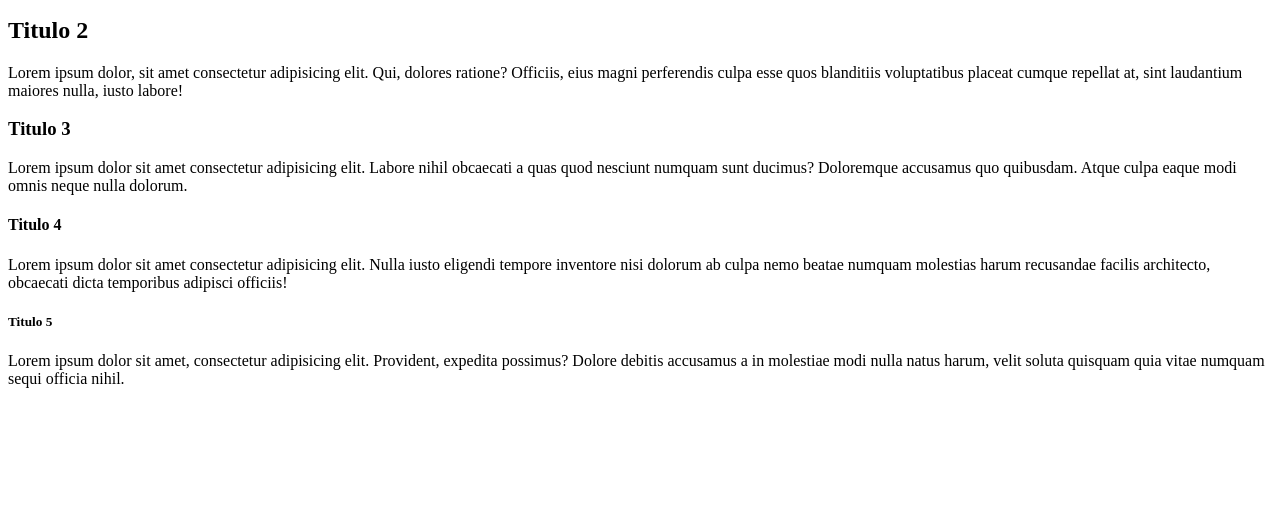
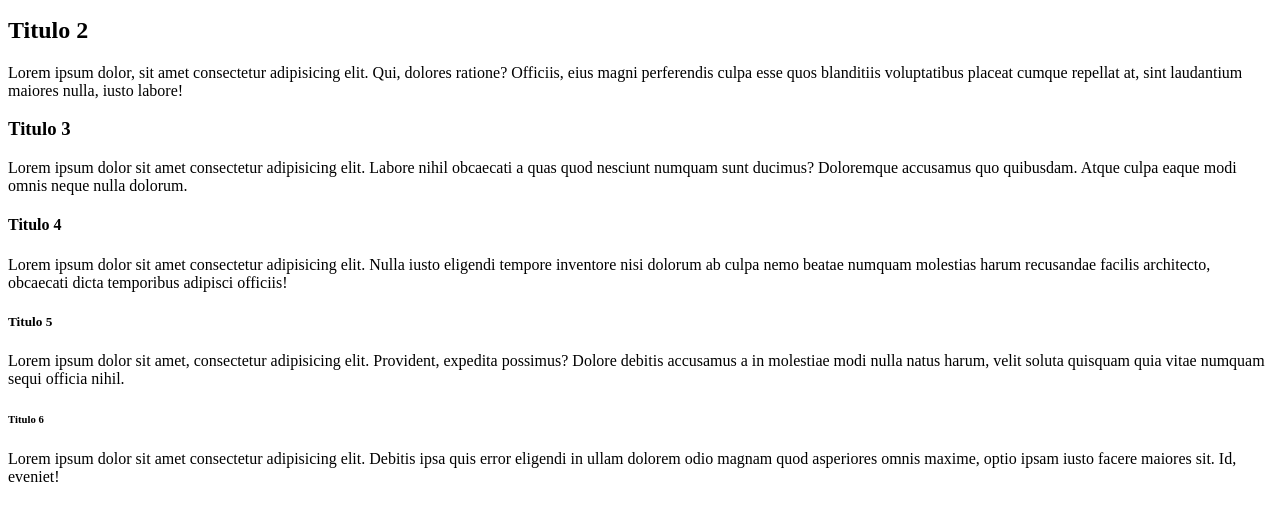
Before and after one commit to jean-irl/cursoweb1, a plain HTML site: page index.html in a window 1280 px wide. Shown: the part 119-640 px from the top of the page. Drawn offline with Linux system fonts and the light colour scheme.

Commit message:
agregado titulo 6

```diff
--- a/index.html
+++ b/index.html
@@ -17,6 +17,14 @@
     <p>Lorem ipsum dolor sit amet consectetur adipisicing elit. Nulla iusto eligendi tempore inventore nisi dolorum ab culpa nemo beatae numquam molestias harum recusandae facilis architecto, obcaecati dicta temporibus adipisci officiis!</p>
     <h5>Titulo 5</h5>
     <p>Lorem ipsum dolor sit amet, consectetur adipisicing elit. Provident, expedita possimus? Dolore debitis accusamus a in molestiae modi nulla natus harum, velit soluta quisquam quia vitae numquam sequi officia nihil.</p>
+    <h6>Titulo 6</h6>
+    <p>Lorem ipsum dolor sit amet consectetur adipisicing elit. Debitis ipsa quis error eligendi in ullam dolorem odio magnam quod asperiores omnis maxime, optio ipsam iusto facere maiores sit. Id, eveniet!</p>
+
+
+
+
+
+
 
 
 </body>
```
